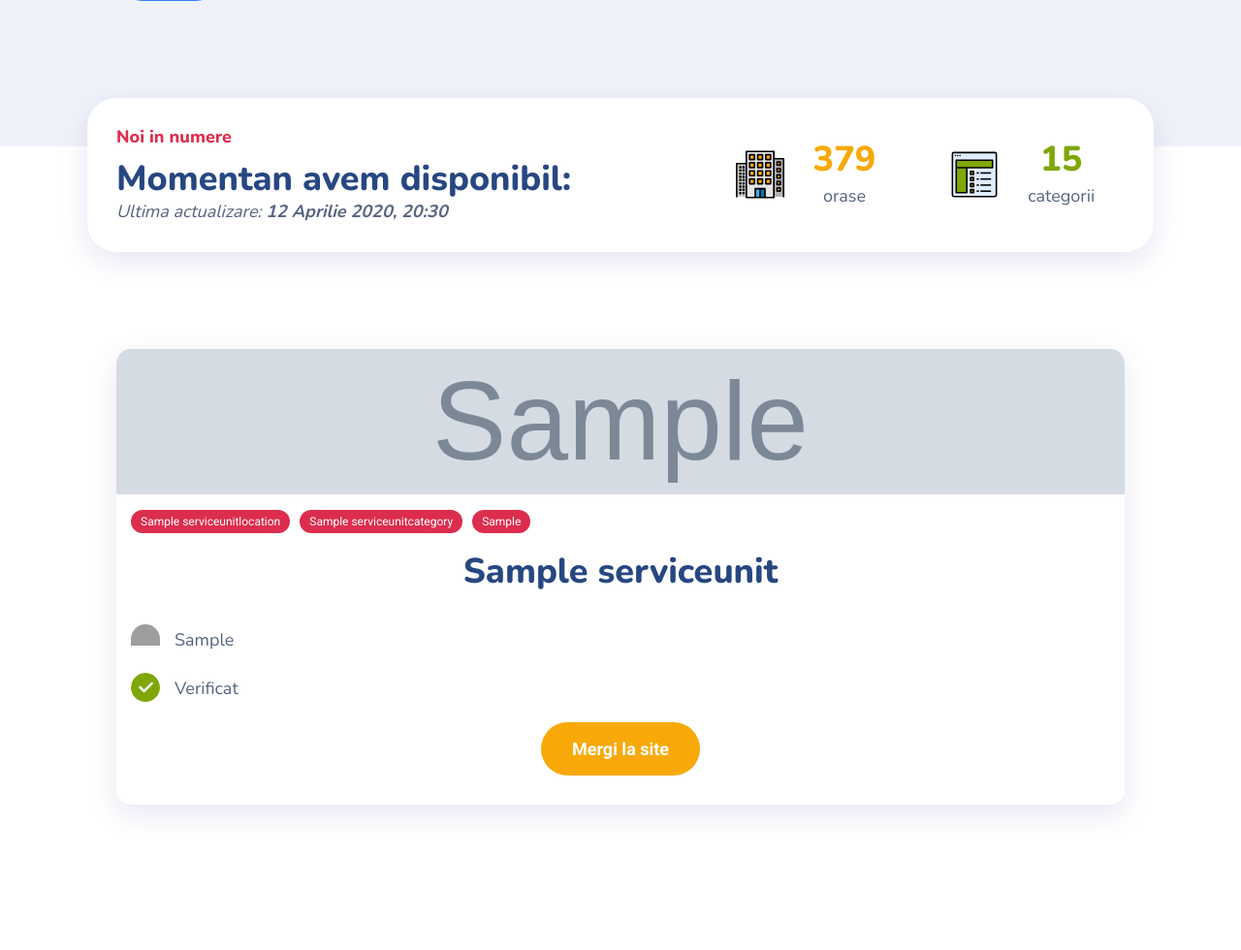
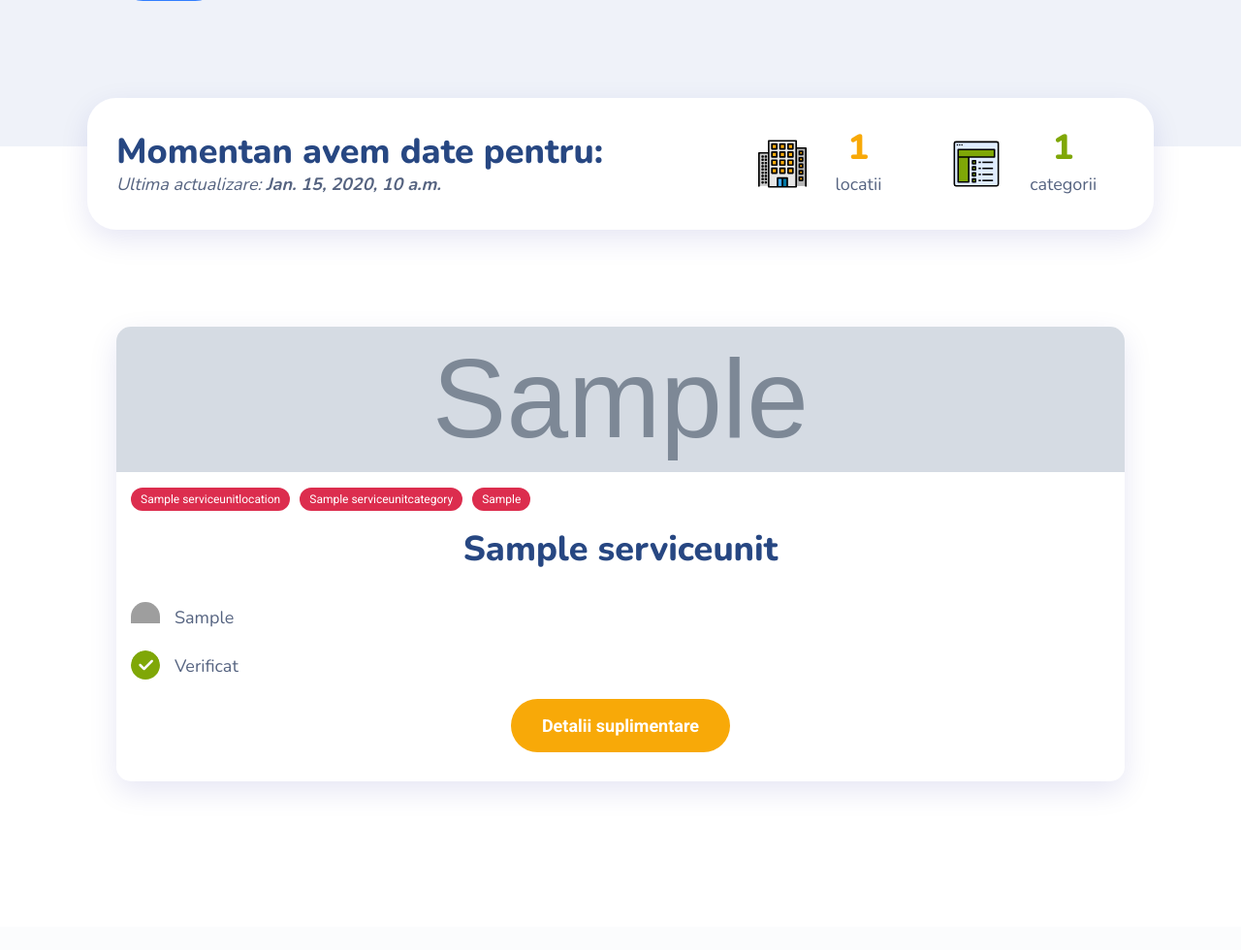
Before and after one commit to GrozescuRares/undemergcuurgenta, a Django app: page / in a window 1280 px wide. Shown: the part 616-1596 px from the top of the page at 97% size. After the commit the page ends 1428 px from the top, so only its background shows below. Run offline with Django 3.2, Linux system fonts and the light colour scheme; tables that the repository leaves empty hold one stand-in row (values such as "Sample post"); grey boxes marked "Sample" are stand-in pictures; grey boxes are pictures that could not be loaded.

Commit message:
Added dynamic fields.

```diff
--- a/app/templates/app/base.html
+++ b/app/templates/app/base.html
@@ -6,7 +6,7 @@
     <meta name="viewport" content="width=device-width, initial-scale=1.0">
     <link rel="stylesheet" type="text/css" href="{% static 'app/main.css' %}">
     <link href="https://fonts.googleapis.com/css2?family=Nunito:wght@400;600;700;800&family=Roboto:wght@400;500;700&display=swap" rel="stylesheet">
-    <title>Unde gasesc...</title>
+    <title>Unde gasesc</title>
 </head>
 <body>
     {% block content %} {% endblock %}
--- a/app/templates/app/serviceunit_list.html
+++ b/app/templates/app/serviceunit_list.html
@@ -1,6 +1,7 @@
 {% extends 'app/base.html' %}
 {% block content %}
 {% load static %}
+{% load i18n %}
 
 <section class="withBackgroundColor">
     <div class="section section-search">
@@ -37,21 +38,20 @@
 <section class="px-15">
     <div class="section section-results-counter">
         <div class="section-results-counter-labels">
-            <h3 class="heading font-md font-bold withSecondaryColor mb-1">Noi in numere</h3>
-            <h1 class="heading font-1xl font-bold withPrimaryColor mb-0">Momentan avem disponibil:</h1>
-            <i>Ultima actualizare: <strong>12 Aprilie 2020, 20:30</strong></i>
+            <h1 class="heading font-1xl font-bold withPrimaryColor mb-0">Momentan avem date pentru:</h1>
+            <i>Ultima actualizare: <strong>{% language 'ro-ro' %} {{ filter.qs.first.created_at}} {% endlanguage %}</strong></i>
         </div>
         <div class="section-results-item section-results-category">
             <img src="{% static 'app/images/hotel.svg' %}" class="img-fluid" alt="">
             <div>
-                <h2 class="m-0 heading font-1xl font-bold withCategoriesColor">379</h2>
-                <p class="mb-0">orase</p>
+                <h2 class="m-0 heading font-1xl font-bold withCategoriesColor">{{ filter.form.location|length|add:"-1" }}</h2>
+                <p class="mb-0">locatii</p>
             </div>
         </div>
         <div class="section-results-item section-results-cities">
             <img src="{% static 'app/images/category.svg' %}" class="img-fluid" alt="">
             <div>
-                <h2 class="m-0 heading font-1xl font-bold withCitiesColor">15</h2>
+                <h2 class="m-0 heading font-1xl font-bold withCitiesColor">{{ filter.form.category|length|add:"-1"}}</h2>
                 <p class="mb-0">categorii</p>
             </div>
         </div>
@@ -60,26 +60,26 @@
 
 <section class="section section-search-results">
     {% if filter.qs|length == 0 %}
-    <h1>Nu avem 😥</h1>
+    <h1>Nu avem niciun rezultat pentru filtrele aplicate 😥</h1>
 
     {% else %}
 
     <ul class="search-results-items">
-        {% for medical_unit in filter.qs %}
+        {% for service_unit in filter.qs %}
         <li class="search-item">
-            <img alt="" src="{{ medical_unit.image.url }}">
+            <img alt="" src="{{ service_unit.image.url }}">
             <ul class="tag-list mb-1">
-                <li class="tag-item">{{ medical_unit.location }}</li>
-                <li class="tag-item">{{ medical_unit.category }}</li>
-                <li class="tag-item">{{ medical_unit.tags }}</li>
+                <li class="tag-item">{{ service_unit.location }}</li>
+                <li class="tag-item">{{ service_unit.category }}</li>
+                <li class="tag-item">{{ service_unit.tags }}</li>
             </ul>
-            <h3 class="font-1xl font-primary withPrimaryColor font-bold mb-3 mt-0 text-center">{{ medical_unit.name }}</h3>
+            <h3 class="font-1xl font-primary withPrimaryColor font-bold mb-3 mt-0 text-center">{{ service_unit.name }}</h3>
             <p class="schedule">
                 <img src="{% static 'app/images/calendar.svg' %}" class="img-fluid" alt="">
-                {{ medical_unit.schedule }}
+                {{ service_unit.schedule }}
             </p>
             <p class="verify">
-                {% if medical_unit.verified == True %}
+                {% if service_unit.verified == True %}
                     <img src="{% static 'app/images/check.svg' %}" alt="">
                     Verificat
                 {% else %}
@@ -89,7 +89,7 @@
 
             </p>
             <div class="text-center">
-                <a href="{{ medical_unit.link }}" class="btn btn-secondary" target="_blank">Mergi la site</a>
+                <a href="{{ service_unit.link }}" class="btn btn-secondary" target="_blank">Detalii suplimentare</a>
             </div>
         </li>
         {% endfor %}
```
